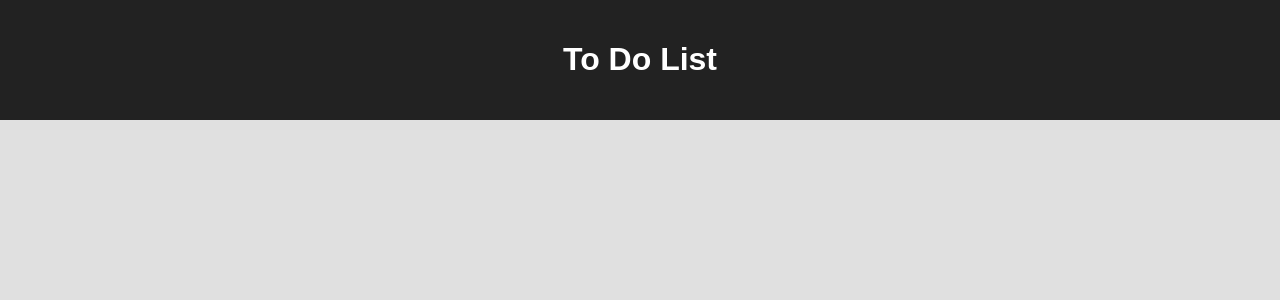
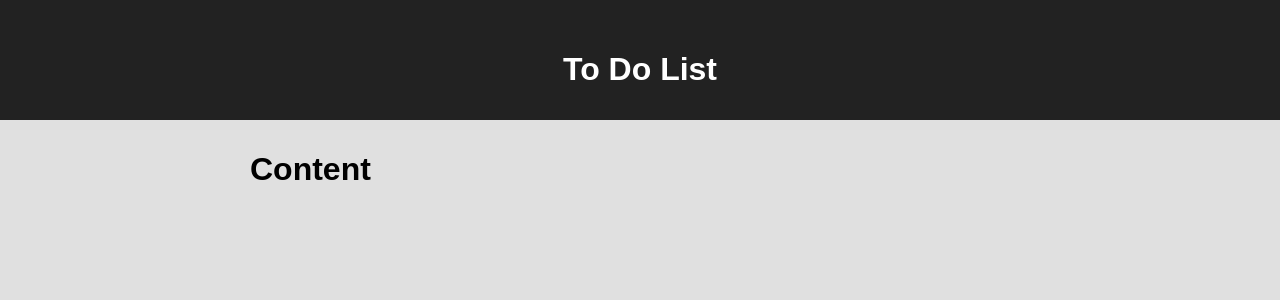
Before and after one commit to whitcik/to-do-list, a React app: page / in a window 1280 px wide. Shown: the top 300 px of the page. Built offline with nearby package versions, Linux system fonts and the light colour scheme.

Commit message:
Added component content

```diff
--- a/src/App.js
+++ b/src/App.js
@@ -1,5 +1,6 @@
 import React, { Component } from 'react';
 import Header from 'components/Header/Header.js'
+import Content from 'components/Content/Content.js'
 import './App.scss';
 
 class App extends Component {
@@ -7,6 +8,7 @@ class App extends Component {
     return (
       <div className="App">
         <Header title="To Do List" />
+        <Content />
       </div>
     );
   }
--- a/src/App.scss
+++ b/src/App.scss
@@ -1,7 +1,9 @@
+
 .App {
   .container {
     max-width: 800px;
     height: 100%;
     margin: auto;
+    padding: 10px;
   }
 }
--- /dev/null
+++ b/src/components/Content/Content.js
@@ -0,0 +1,14 @@
+import React from 'react';
+import './Content.scss';
+
+const Content = () => {
+  return (
+    <div className="content">
+      <div className="container">
+        <h1>Content</h1>
+      </div>
+    </div>
+  );
+};
+
+export default Content;
--- /dev/null
+++ b/src/components/Content/Content.scss
@@ -0,0 +1,7 @@
+@import "../../constants/SCSSVariables.scss";
+
+.content {
+  height: calc(100vh - #{$headerHeight} - #{$footerHeight});
+  width: 100%;
+  overflow: auto;
+}
--- a/src/components/Header/Header.scss
+++ b/src/components/Header/Header.scss
@@ -1,7 +1,9 @@
+@import "../../constants/SCSSVariables.scss";
+
 .header {
   background-color: #222;
   padding: 20px;
   color: #fff;
   text-align: center;
-  height: 120px;
+  height: $headerHeight
 }
--- /dev/null
+++ b/src/constants/SCSSVariables.scss
@@ -0,0 +1,2 @@
+$headerHeight: 120px;
+$footerHeight: 40px;
```
